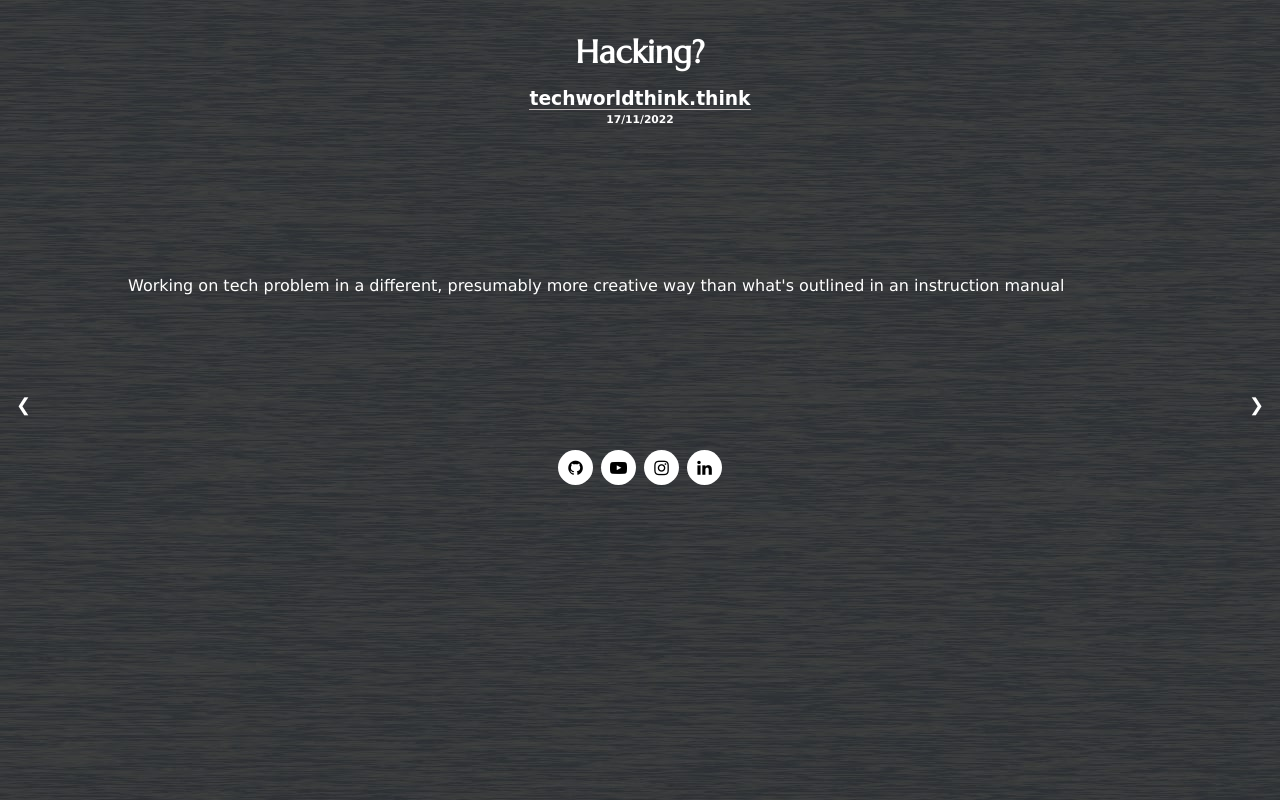
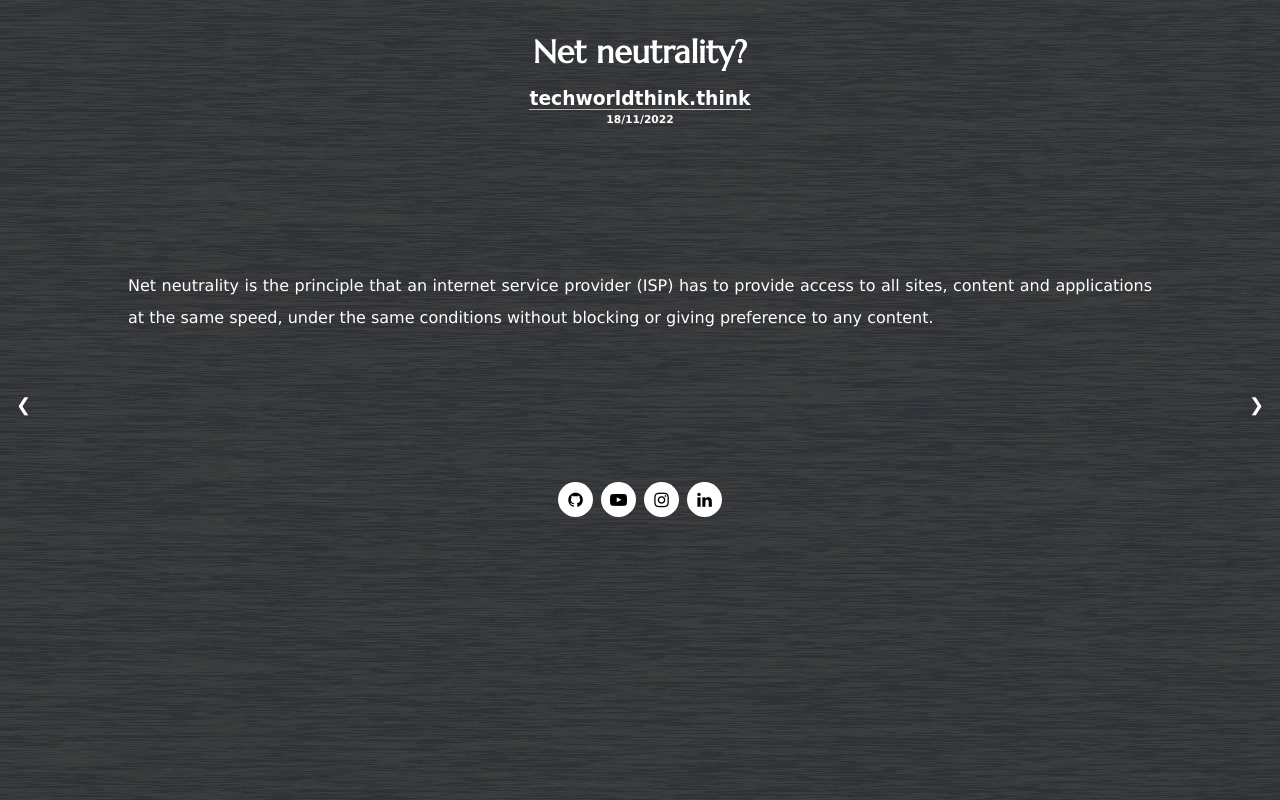
Before and after one commit to techworldthink/techworldthink.github.io, a plain HTML site: page index.html in a window 1280 px wide. Drawn offline with Linux system fonts and the light colour scheme.

Commit message:
publish - net neutrality

```diff
--- a/index.html
+++ b/index.html
@@ -87,6 +87,33 @@
 
     <div class="slideshow-container">
 
+
+        <!--Pages-->
+        <div class="mySlides page fade">
+            <h1 class="head">Net neutrality?</h1>
+            <h3 class="brand-name">techworldthink.think</h3>
+            <h6 class="date">18/11/2022</h6>
+            <p>
+                Net neutrality is the principle that an internet service provider (ISP) has to provide access to all
+                sites, content and applications at the same speed, under the same conditions without blocking or giving
+                preference to any content.
+            </p>
+
+            <div class="footer">
+                <a href="https://github.com/techworldthink" target="_blank"><i class="fa fa-github"
+                        aria-hidden="true"></i></a>
+                <a href="https://www.youtube.com/c/LearnTodayTech" target="_blank"><i class="fa fa-youtube-play"
+                        aria-hidden="true"></i></a>
+                <a href="https://www.instagram.com/techworldthink/" target="_blank"><i class="fa fa-instagram"
+                        aria-hidden="true"></i></a>
+                <a href="https://www.linkedin.com/in/jobin2021/" target="_blank"><i class="fa fa-linkedin"
+                        aria-hidden="true"></i></a>
+            </div>
+
+
+        </div>
+        <!---->
+
         <!--Pages-->
         <div class="mySlides page fade">
             <h1 class="head">Hacking?</h1>
@@ -108,6 +135,8 @@
                         aria-hidden="true"></i></a>
             </div>
 
+            <br>
+            <div id="sfcj7j1kcqcfcyj62egfqyle8x7ghj8xts8"></div>
 
         </div>
         <!---->
@@ -135,8 +164,7 @@
                         aria-hidden="true"></i></a>
             </div>
 
-            <br>
-            <div id="sfcj7j1kcqcfcyj62egfqyle8x7ghj8xts8"></div>
+
 
 
         </div>
```
